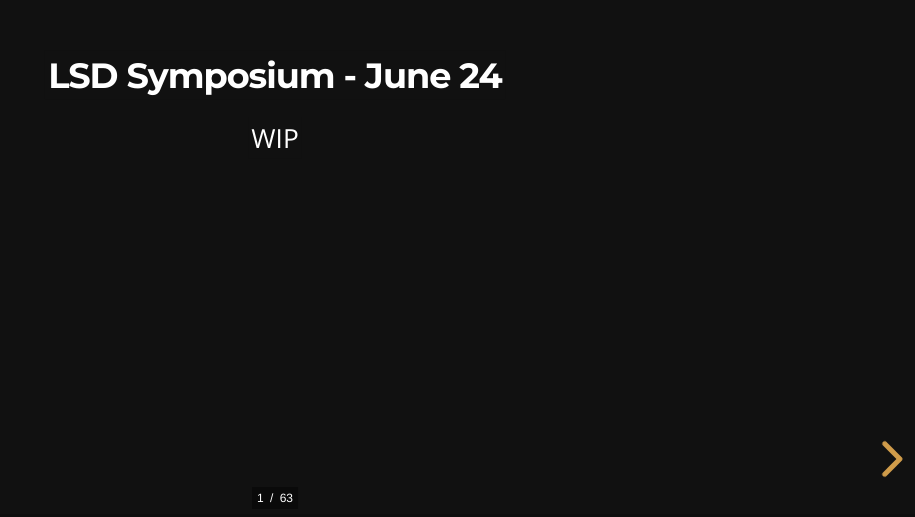
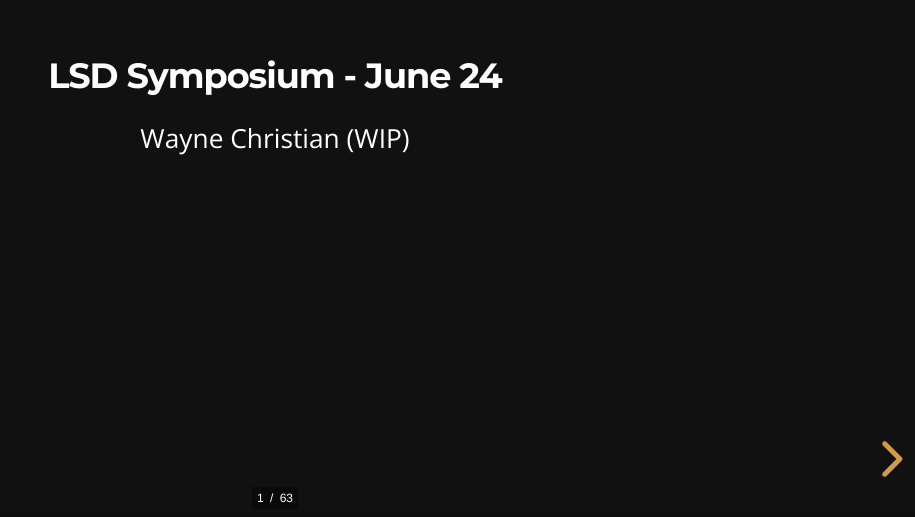
Before and after one commit to wayne-christian/reveal-talks, a website: page symposium.html in a window 1280 px wide. Shown: the part 283-800 px from the top of the page, without its empty margins (365-1280 px from the left). Drawn offline with nearby package versions, Linux system fonts and the light colour scheme.

Commit message:
Update symposium.html

```diff
--- a/symposium.html
+++ b/symposium.html
@@ -19,7 +19,7 @@
 
     <section  data-background-color="">
       <h3><span class="dark-back">LSD Symposium - June 24</span></h3>
-      <p><span class="dark-back">WIP</span></p>
+      <p><span class="dark-back">Wayne Christian (WIP)</span></p>
 		 </section>
 
 	    <section data-background="assets/iw/iw_23.jpeg" data-background-size="cover" data-background-color="#fff">
```
